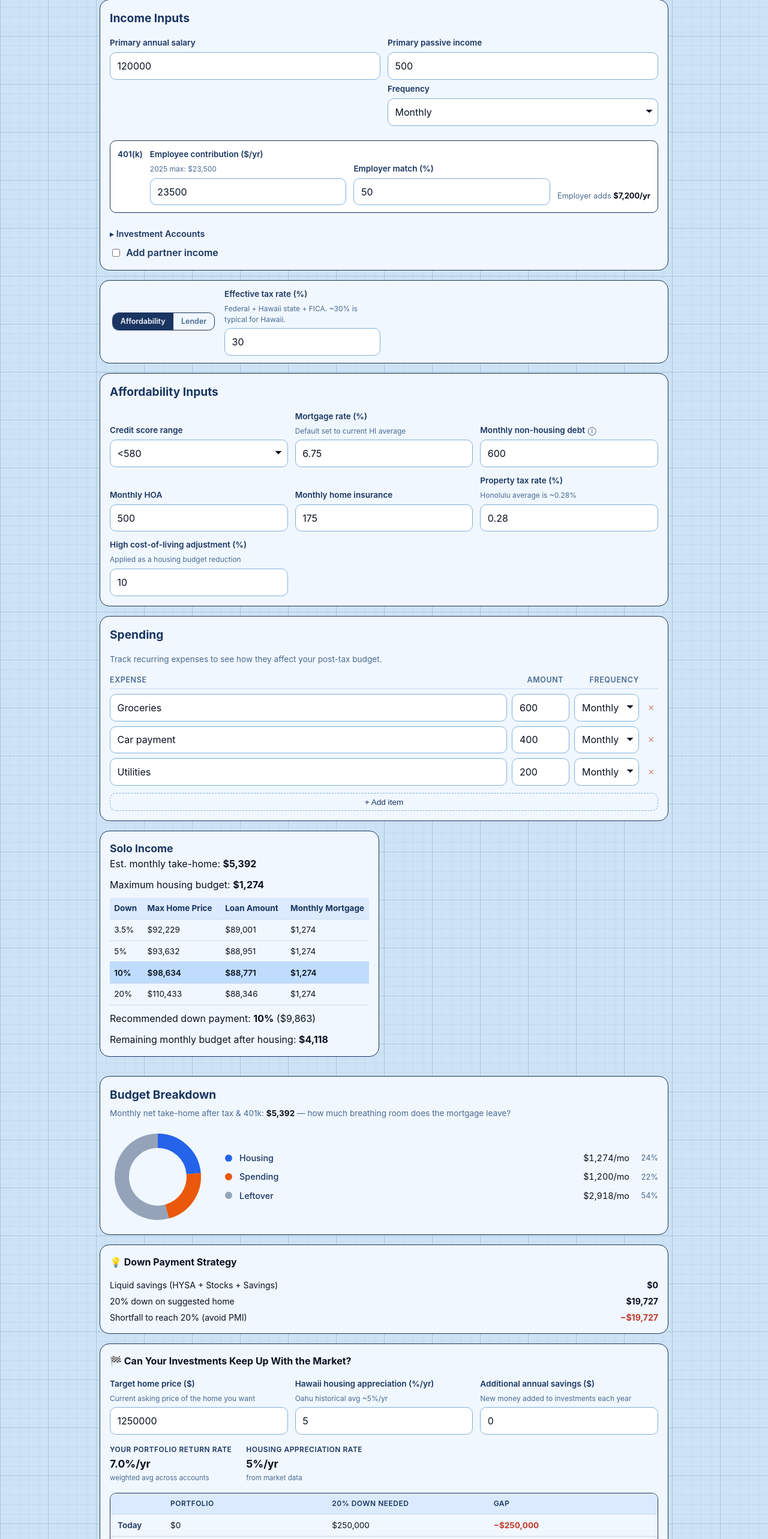
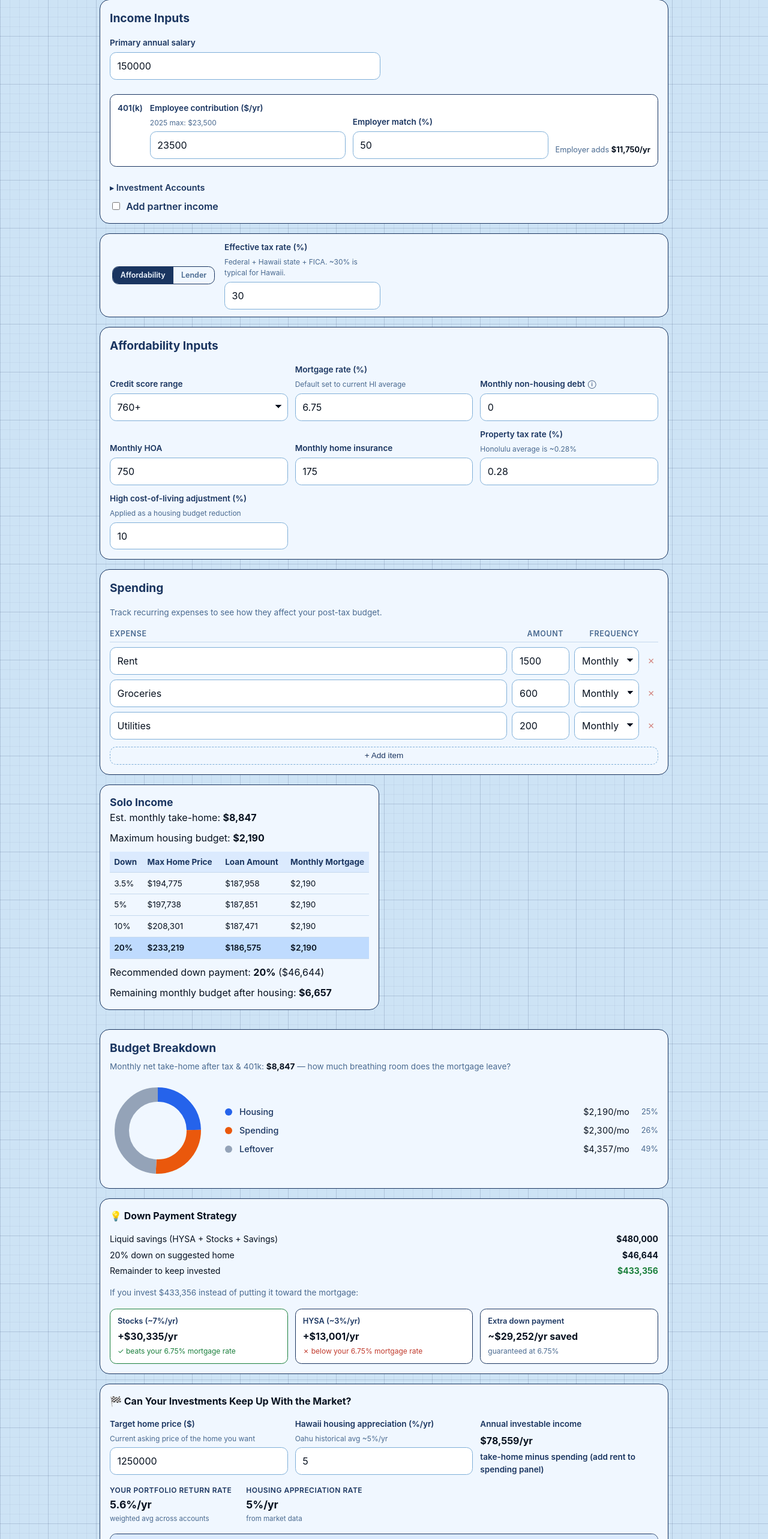
Before and after one commit to rcammack/budget-calculator, a React (Vite) app: page / in a window 1280 px wide. Shown: the part 180-2746 px from the top of the page at 60% size. Built offline with nearby package versions, Linux system fonts and the light colour scheme.

Commit message:
update default values

```diff
--- a/src/App.jsx
+++ b/src/App.jsx
@@ -132,6 +132,7 @@ function App() {
   const activeScenario = combinedScenario ?? soloScenario
   const monthlyTakeHome = activeScenario ? activeScenario.effectiveMonthlyIncome : 0
   const monthlyHousing = activeScenario ? activeScenario.recommendedOption.monthlyTotalHousing : 0
+  const annualInvestable = Math.max(monthlyTakeHome - monthlySpending, 0) * 12
 
   return (
     <main className="app-shell">
@@ -162,13 +163,6 @@ function App() {
               value={inputs.primarySalary}
               onChange={update('primarySalary')}
             />
-            <FrequencyInput
-              label="Primary passive income"
-              amount={inputs.primaryPassive}
-              frequency={inputs.primaryPassiveFrequency}
-              onAmountChange={update('primaryPassive')}
-              onFrequencyChange={update('primaryPassiveFrequency')}
-            />
           </div>
 
           <div className="retirement-section">
@@ -189,7 +183,7 @@ function App() {
               <span className="retirement-match">
                 Employer adds{' '}
                 <strong>
-                  {currency.format(getEmployerMatch(inputs.primary401kContribution, inputs.primary401kMatchPercent, inputs.primarySalary))}/yr
+                  {currency.format(getEmployerMatch(inputs.primary401kContribution, inputs.primary401kMatchPercent))}/yr
                 </strong>
               </span>
             </div>
@@ -230,13 +224,6 @@ function App() {
                 value={inputs.partnerSalary}
                 onChange={update('partnerSalary')}
               />
-              <FrequencyInput
-                label="Partner passive income"
-                amount={inputs.partnerPassive}
-                frequency={inputs.partnerPassiveFrequency}
-                onAmountChange={update('partnerPassive')}
-                onFrequencyChange={update('partnerPassiveFrequency')}
-              />
             </div>
 
             <div className="retirement-section">
@@ -257,7 +244,7 @@ function App() {
                 <span className="retirement-match">
                   Employer adds{' '}
                   <strong>
-                    {currency.format(getEmployerMatch(inputs.partner401kContribution, inputs.partner401kMatchPercent, inputs.partnerSalary))}/yr
+                    {currency.format(getEmployerMatch(inputs.partner401kContribution, inputs.partner401kMatchPercent))}/yr
                   </strong>
                 </span>
               </div>
@@ -313,8 +300,7 @@ function App() {
 
         {inputs.incomeMode === 'gross' && (
           <p className="mode-note">
-            Uses 28/36 rule on gross income. Counts salary and passive income only —
-            investment returns are excluded as lenders require a 2-year documented history.
+            Uses 28/36 rule on gross income. Investment returns are excluded as lenders require a 2-year documented history.
           </p>
         )}
       </div>
@@ -359,6 +345,7 @@ function App() {
             update={update}
             currentPortfolio={totalPortfolio}
             portfolioReturnRate={portfolioReturnRate}
+            annualContribution={annualInvestable}
           />
         </section>
       )}
--- a/src/calculations.js
+++ b/src/calculations.js
@@ -14,9 +14,6 @@ export const toNumber = (value) => {
   const number = Number(value)
   return Number.isFinite(number) ? Math.max(number, 0) : 0
 }
-
-export const getAnnualPassive = (amount, frequency) =>
-  frequency === 'monthly' ? toNumber(amount) * 12 : toNumber(amount)
 
 // Return from a single investment account (handles ESPP discount math).
 export const getAccountReturn = (balance, rate, type) => {
@@ -44,14 +41,13 @@ export const getLiquidSavings = (inputs, prefix) =>
 export const getPortfolioBalance = (inputs, prefix) =>
   INVESTMENT_ACCOUNTS.reduce((sum, { key }) => sum + toNumber(inputs[`${prefix}${key}Balance`]), 0)
 
-// Employer 401k match, capped at 6% of salary (IRS safe harbor).
-export const getEmployerMatch = (contribution, matchPercent, salary) =>
-  Math.min(toNumber(contribution) * (toNumber(matchPercent) / 100), toNumber(salary) * 0.06)
+// Employer 401k match — flat percentage of employee contribution, no salary cap.
+export const getEmployerMatch = (contribution, matchPercent) =>
+  toNumber(contribution) * (toNumber(matchPercent) / 100)
 
-// Total annual income for a prefix: salary + passive + investment returns (net mode only).
+// Total annual income for a prefix: salary + investment returns (net mode only).
 export const getAnnualIncome = (inputs, prefix) =>
   toNumber(inputs[`${prefix}Salary`]) +
-  getAnnualPassive(inputs[`${prefix}Passive`], inputs[`${prefix}PassiveFrequency`]) +
   (inputs.incomeMode === 'net' ? getInvestmentAnnualReturn(inputs, prefix) : 0)
 
 // Weighted average annual return rate across all investment accounts for a given prefix.
--- a/src/components/MarketRace.jsx
+++ b/src/components/MarketRace.jsx
@@ -1,10 +1,9 @@
 import { currency, projectMarketRace, toNumber } from '../calculations'
 import NumberInput from './NumberInput'
 
-const MarketRace = ({ inputs, update, currentPortfolio, portfolioReturnRate }) => {
+const MarketRace = ({ inputs, update, currentPortfolio, portfolioReturnRate, annualContribution }) => {
   const targetHomePrice       = toNumber(inputs.targetHomePrice)
   const housingAppreciationRate = toNumber(inputs.housingAppreciationRate)
-  const annualContribution    = toNumber(inputs.annualSavingsContribution)
 
   const projection = projectMarketRace({
     currentPortfolio,
@@ -46,12 +45,11 @@ const MarketRace = ({ inputs, update, currentPortfolio, portfolioReturnRate }) =
           step="0.1"
           hint="Oahu historical avg ~5%/yr"
         />
-        <NumberInput
-          label="Additional annual savings ($)"
-          value={inputs.annualSavingsContribution}
-          onChange={update('annualSavingsContribution')}
-          hint="New money added to investments each year"
-        />
+        <div className="field">
+          <span className="race-savings-hint">Annual investable income</span>
+          <strong className="race-savings-value">{currency.format(annualContribution)}/yr</strong>
+          <span className="race-savings-sub">take-home minus spending (add rent to spending panel)</span>
+        </div>
       </div>
 
       <div className="market-race-stats">
--- a/src/constants.js
+++ b/src/constants.js
@@ -29,53 +29,49 @@ export const INVESTMENT_ACCOUNTS = [
 export const ESPP_DISCOUNT = 0.10
 
 export const DEFAULT_SPENDING_ITEMS = [
-  { id: '1', name: 'Groceries', amount: 600, frequency: 'monthly' },
-  { id: '2', name: 'Car payment', amount: 400, frequency: 'monthly' },
+  { id: '1', name: 'Rent', amount: 1500, frequency: 'monthly' },
+  { id: '2', name: 'Groceries', amount: 600, frequency: 'monthly' },
   { id: '3', name: 'Utilities', amount: 200, frequency: 'monthly' },
 ]
 
 export const DEFAULT_INPUTS = {
   incomeMode: 'net',
   effectiveTaxRate: 30,
-  primarySalary: 120000,
-  primaryPassive: 500,
-  primaryPassiveFrequency: 'monthly',
-  primaryHysaBalance: 0,
-  primaryHysaRate: 4.75,
-  primaryCdBalance: 0,
-  primaryCdRate: 5.0,
-  primaryStocksBalance: 0,
+  creditBand: '760plus',
+  primarySalary: 150000,
+  primaryHysaBalance: 100000,
+  primaryHysaRate: 3.0,
+  primaryCdBalance: 120000,
+  primaryCdRate: 4.0,
+  primaryStocksBalance: 350000,
   primaryStocksRate: 7.0,
-  primarySavingsBalance: 0,
+  primarySavingsBalance: 30000,
   primarySavingsRate: 0.5,
   primary401kContribution: 23500,
   primary401kMatchPercent: 50,
-  primaryEsppBalance: 0,
+  primaryEsppBalance: 25000,
   primaryEsppRate: 0,
 
-  partnerSalary: 90000,
-  partnerPassive: 400,
-  partnerPassiveFrequency: 'monthly',
+  partnerSalary: 100000,
   partnerHysaBalance: 0,
-  partnerHysaRate: 4.75,
+  partnerHysaRate: 4.0,
   partnerCdBalance: 0,
-  partnerCdRate: 5.0,
+  partnerCdRate: 4.0,
   partnerStocksBalance: 0,
   partnerStocksRate: 7.0,
   partnerSavingsBalance: 0,
   partnerSavingsRate: 0.5,
   partner401kContribution: 23500,
-  partner401kMatchPercent: 50,
+  partner401kMatchPercent: 10,
   partnerEsppBalance: 0,
   partnerEsppRate: 0,
 
   mortgageRate: 6.75,
-  monthlyDebts: 600,
-  monthlyHoa: 500,
+  monthlyDebts: 0,
+  monthlyHoa: 750,
   monthlyInsurance: 175,
   propertyTaxRate: 0.28,
   costOfLivingAdjustment: 10,
   housingAppreciationRate: 5,
   targetHomePrice: 1250000,
-  annualSavingsContribution: 0,
 }
```
Also changed, not shown: 2 other files (tests, documents, lock files or other folders).
